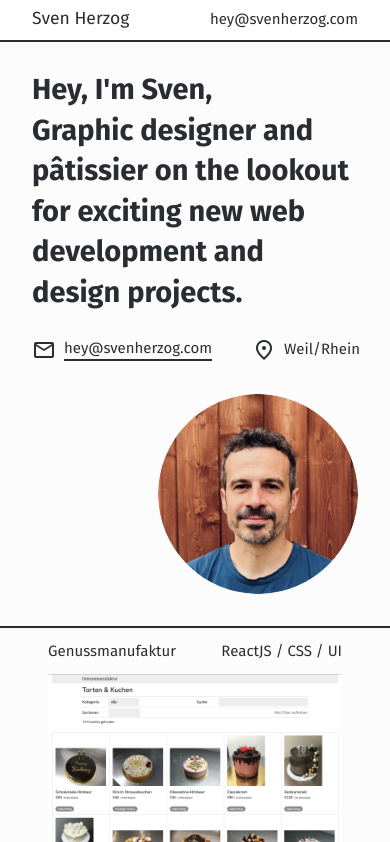
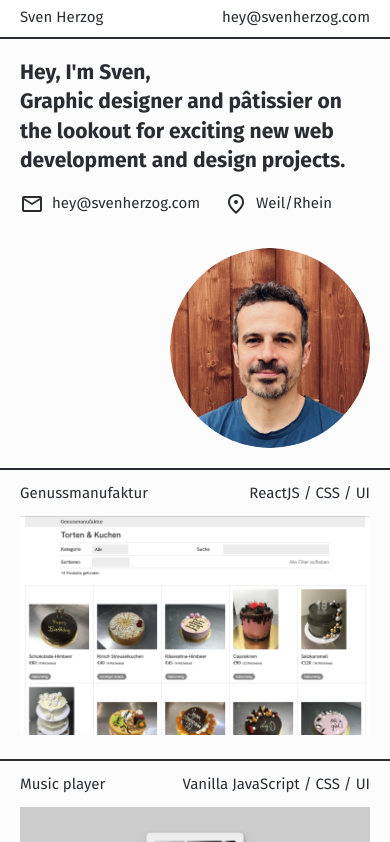
Before and after one commit to svnhrzg/my-portfolio, a React (Create React App) app: page / in a window 390 px wide. Shown: the part 14-856 px from the top of the page. Built offline with nearby package versions, Linux system fonts and the light colour scheme.

Commit message:
media queries

```diff
--- a/src/components/DetailPanel/styles.js
+++ b/src/components/DetailPanel/styles.js
@@ -6,10 +6,10 @@ export const Panel = styled.div`
   height: 100%;
   position: absolute;
   top: 0;
-  left: -2rem;
+  left: 0;
   z-index: 2;
   padding-block: 1rem;
-  padding-inline: 4rem;
+  padding-inline: 2rem;
   color: #fff;
   cursor: pointer;
 
--- a/src/components/Header/styles.js
+++ b/src/components/Header/styles.js
@@ -24,13 +24,14 @@ export const Nav = styled.nav`
     color: var(--clr-dark);
   }
 
-  @media(max-width: 960px) {
+  @media(max-width: 600px) {
     display: flex;
     font-size: var(--fs-mobile);
-    padding-inline: 2rem;
+    padding-inline: 1.25rem;
 
     & h3 {
-    font-weight: var(--fw-mobile);
+    font-weight: var(--fw-regular);
+    font-size: var(--fs-mobile);
   }
   }
 `
--- a/src/components/Hero/styles.js
+++ b/src/components/Hero/styles.js
@@ -9,10 +9,14 @@ export const Section = styled.section`
   scroll-snap-align: start;
 
   @media (max-width: 960px) {
-    flex-direction: column;
     padding-inline: 2rem;
     padding-block: 2rem;
+    flex-direction: column;
+  }
 
+  @media (max-width: 600px) {
+    padding-inline: 1.25rem;
+    padding-block: 1.25rem;
     border-top: none;
     margin-top: 3.25rem;
   }
@@ -24,8 +28,8 @@ export const HeroText = styled.div`
   line-height: 1.4;
   max-width: 34ch;
 
-  @media (max-width: 960px) {
-    font-size: var(--fs-medium);
+  @media (max-width: 600px) {
+    font-size: var(--fs-small);
   }
 `
 
@@ -46,17 +50,22 @@ export const Contact = styled.div`
   & a {
     text-decoration: none;
     color: inherit;
-    border-bottom: 2px solid var(--clr-dark);
-    transition: border-bottom 0.2s;
+    /* border-bottom: 2px solid var(--clr-dark);
+    transition: border-bottom 0.2s; */
   }
 
-  & a:hover {
+  /* & a:hover {
     border-bottom: 2px solid transparent;
+  } */
+
+  @media (max-width: 960px) {
+    margin-top: 2rem;
   }
 
-  @media (max-width: 960px) {
+  @media (max-width: 600px) {
+    gap: 1.5rem;
+    margin-top: 1rem;
     font-size: var(--fs-mobile);
-    margin-top: 1.5rem;
   }
 `
 
@@ -68,6 +77,10 @@ export const HeroImg = styled.img`
   margin-left: 4rem;
 
   @media (max-width: 960px) {
+    max-width: 250px;
+  }
+
+  @media (max-width: 600px) {
     max-width: 200px;
   }
 `
--- a/src/components/Project/styles.js
+++ b/src/components/Project/styles.js
@@ -12,6 +12,11 @@ export const Container = styled.div`
   @media(max-width: 960px) {
     height: 100%;
     padding-bottom: 1.5rem;
+    padding-inline: 2rem;
+  }
+
+  @media(max-width: 600px) {
+    padding-inline: 1.25rem;
   }
 `
 
@@ -30,7 +35,7 @@ export const Dot = styled.div`
   margin-top: -2px;
   background-color: var(--clr-dark);
 
-  @media(max-width: 960px) {
+  @media(max-width: 600px) {
     display: none;
   }
 `
@@ -42,7 +47,7 @@ export const Title = styled.h3`
   align-items: center;
   gap: 0.5rem;
 
-  @media(max-width: 960px) {
+  @media(max-width: 600px) {
     font-size: var(--fs-mobile);
   }
 `
@@ -50,7 +55,7 @@ export const Title = styled.h3`
 export const Skills = styled.p`
   font-size: var(--fs-small);
 
-  @media(max-width: 960px) {
+  @media(max-width: 600px) {
     font-size: var(--fs-mobile);
   }
 `
```
